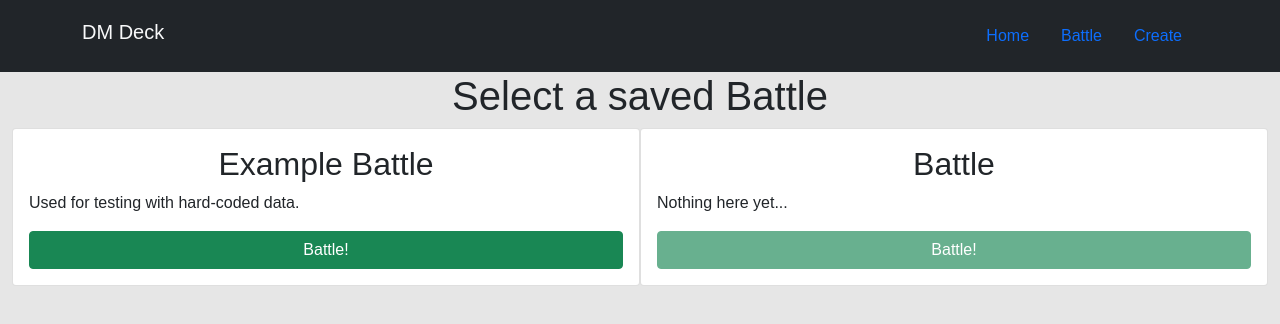
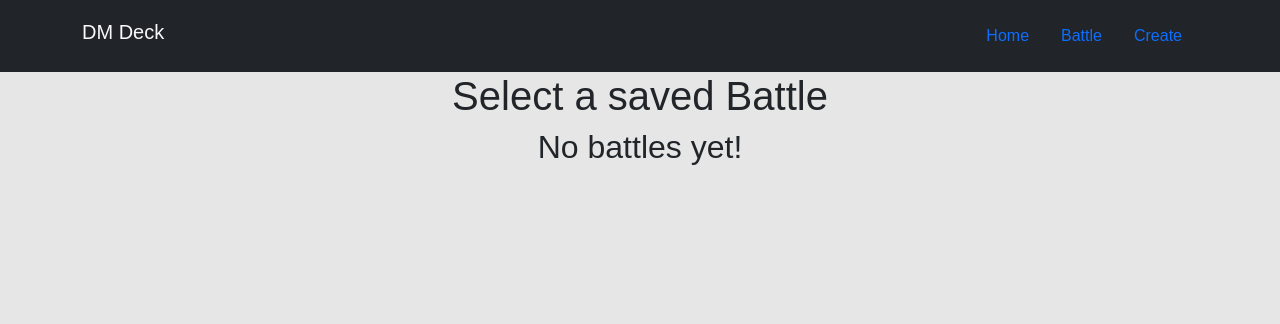
Before and after one commit to awidener3/dm-deck, a React (Create React App) app in the folder client/: page /battles in a window 1280 px wide. Shown: the top 324 px of the page. Built offline with nearby package versions, Linux system fonts and the light colour scheme; a web font is replaced by a local one.

Commit message:
Fixed error with monster duplicate numbering

```diff
--- a/client/src/components/BattleSelect/index.jsx
+++ b/client/src/components/BattleSelect/index.jsx
@@ -17,11 +17,14 @@ const BattleSelect = () => {
 		<div>
 			<h1 className="text-center">Select a saved Battle</h1>
 			<div className="container-fluid d-flex flex-wrap">
-				{battles.map((battle) => {
+				{battles.length > 0 ? (
+					battles.map((battle) => {
 						return (
 							<div key={battle.name} className="w-50 p-2">
 								<div className="card p-3">
-								<h2 className="text-center">{battle.name}</h2>
+									<h2 className="text-center">
+										{battle.name}
+									</h2>
 									<div className="d-flex justify-content-around">
 										<div>
 											<h3>Heroes</h3>
@@ -33,7 +36,9 @@ const BattleSelect = () => {
 																hero.character_name
 															}
 														>
-														{hero.character_name}
+															{
+																hero.character_name
+															}
 														</li>
 													);
 												})}
@@ -42,13 +47,19 @@ const BattleSelect = () => {
 										<div>
 											<h3>Monsters</h3>
 											<ul className="list-unstyled">
-											{battle.monsters.map((monster) => {
+												{battle.monsters.map(
+													(monster) => {
 														return (
-													<li key={monster.name}>
+															<li
+																key={
+																	monster.name
+																}
+															>
 																{monster.name}
 															</li>
 														);
-											})}
+													}
+												)}
 											</ul>
 										</div>
 									</div>
@@ -62,27 +73,10 @@ const BattleSelect = () => {
 								</div>
 							</div>
 						);
-				})}
-				<div className="card w-50 p-3">
-					<h2 className="text-center">Example Battle</h2>
-
-					<p>Used for testing with hard-coded data.</p>
-
-					<Link className="btn btn-success" to={`/battles/001`}>
-						Battle!
-					</Link>
-				</div>
-
-				<div className="card w-50 p-3">
-					<h2 className="text-center">Battle</h2>
-					<p>Nothing here yet...</p>
-					<Link
-						className="btn btn-success disabled"
-						to={`/battles/002`}
-					>
-						Battle!
-					</Link>
-				</div>
+					})
+				) : (
+					<h2 className="mx-auto">No battles yet!</h2>
+				)}
 			</div>
 		</div>
 	);
--- a/client/src/components/Monster/Stat/index.jsx
+++ b/client/src/components/Monster/Stat/index.jsx
@@ -47,13 +47,27 @@ const renderStats = (monster) => {
 	);
 };
 
+const formatSkills = (monster) => {
+	let skills = monster.skills;
+	let str = '';
+	for (const skill in skills) {
+		str += `${skill} +${skills[skill]}`;
+	}
+
+	return str;
+};
+
 // Returns a <div> with the title of the stat and a description
 const Stat = ({ monster, title, property, connector = ', ' }) => {
 	return (
 		<div className="d-flex flex-wrap">
 			<p className="stat-text my-0">
 				<span className="stat-title">{title}</span>{' '}
-				{monster[property].join(connector)}
+				{property === 'skills'
+					? formatSkills(monster)
+					: monster[`${property}`]}
+				{/* // ? old */}
+				{/* {monster[property].join(connector)} */}
 			</p>
 		</div>
 	);
--- a/client/src/components/Monster/index.jsx
+++ b/client/src/components/Monster/index.jsx
@@ -26,7 +26,7 @@ const Monster = ({
 					sortedData={sortedData}
 					setSortedData={setSortedData}
 				/> */}
-				<Circles monster={monster} />
+				{/* <Circles monster={monster} /> */}
 
 				{/* HEADER */}
 				<div className="dmd-card-header mt-3">
@@ -43,7 +43,7 @@ const Monster = ({
 
 				<BaseStats monster={monster} />
 				<AbilityScores monster={monster} />
-				{/* <Stats monster={monster} /> */}
+				<Stats monster={monster} />
 				<Traits monster={monster} />
 
 				{/* ACTIONS */}
--- a/client/src/pages/Battle.jsx
+++ b/client/src/pages/Battle.jsx
@@ -41,33 +41,15 @@ const Battle = () => {
 		currentBattle.monsters = currentBattle.monsters
 			.sort((a, b) => (a.name > b.name ? 1 : -1))
 			.map((monster, index) =>
-				monsters.findIndex(
+				currentBattle.monsters.findIndex(
 					(current) => current.name === monster.name
 				) === index
 					? monster
-					: { ...monster, name: `${monster.name} ${index + 1}` }
+					: { ...monster, name: `${monster.name} ${index}` }
 			);
 
 		return currentBattle;
 	});
-
-	const [monsterData, setMonsterData] = useState(() =>
-		monsters
-			.sort((a, b) => (a.name > b.name ? 1 : -1))
-			.map((monster, index) =>
-				monsters.findIndex(
-					(current) => current.name === monster.name
-				) === index
-					? monster
-					: { ...monster, name: `${monster.name} ${index}` }
-			)
-	);
-	const [heroData, setHeroData] = useState(heroes);
-
-	// ? old
-	// const [sortedData, setSortedData] = useState(() =>
-	// 	[].concat(monsterData).concat(heroData)
-	// );
 	const [sortedData, setSortedData] = useState(() =>
 		[].concat(battleData.monsters).concat(battleData.heroes)
 	);
```
Lines whose indentation alone changed are shown as unchanged.
